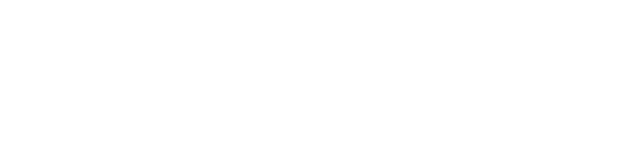
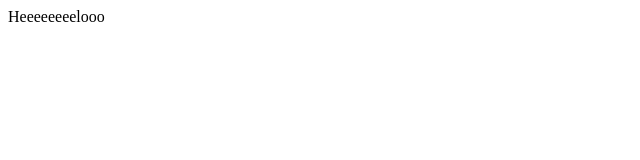
Before and after one commit to VasilFrankivskiy/goit-markup-hw-01, a plain HTML site: page index.html in a window 1280 px wide. Shown: the whole page, without its empty margins (0-640 px from the left). Drawn offline with Linux system fonts and the light colour scheme.

Commit message:
Update index.html

```diff
--- a/index.html
+++ b/index.html
@@ -6,6 +6,7 @@
     <title>Document</title>
 </head>
 <body>
+    <Div>Heeeeeeeelooo</Div>
 
 </body>
 </html>
```
